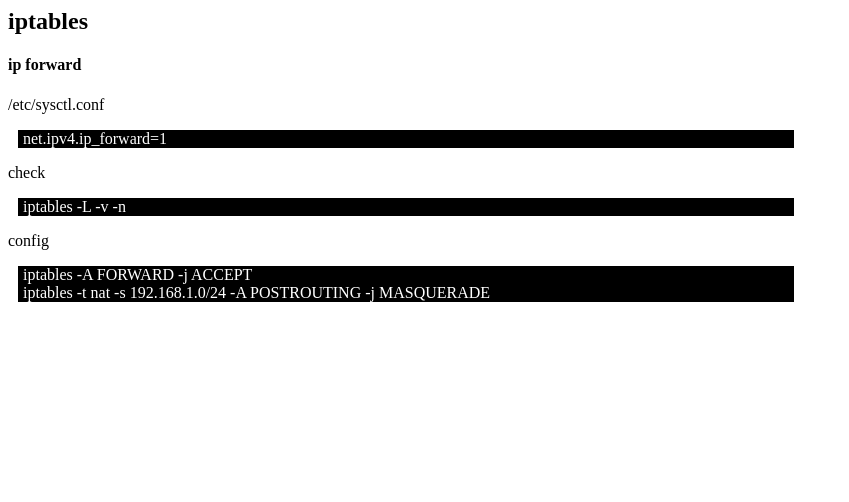
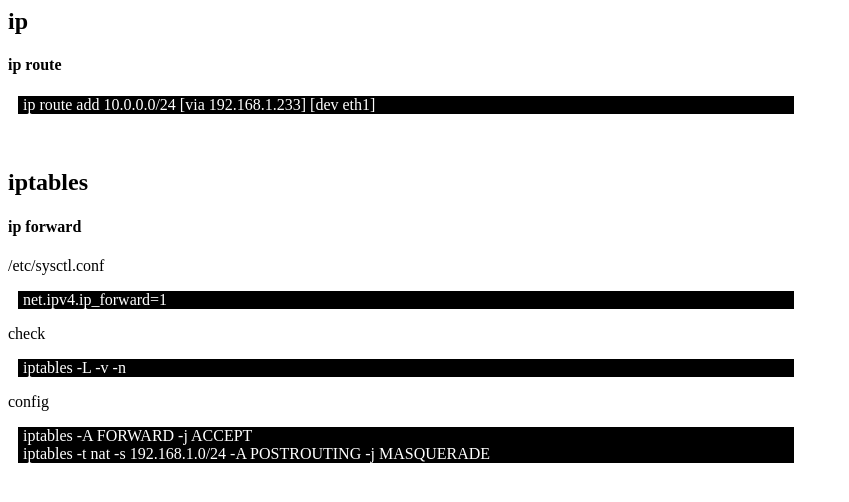
Before and after one commit to czarsir/sir, a Jekyll site: the page built from _posts/system/os/2023-04-20-ip_basic.html, in a window 1280 px wide. Shown: the top 502 px of the page, without its empty margins (0-849 px from the left). Built offline with Jekyll 4.4.1, drawn with Linux system fonts in a browser that asks for light colours.

Commit message:
[ip] ip route

```diff
--- a/_posts/system/os/2023-04-20-ip_basic.html
+++ b/_posts/system/os/2023-04-20-ip_basic.html
@@ -5,9 +5,20 @@ layout: addins
 ---
 <h1 id="ttl" hidden>{{ page.title }}</h1>
 
+<h2>ip</h2>
+
+<h4>ip route</h4>
+
+<div class="cmd">ip route add 10.0.0.0/24 [via 192.168.1.233] [dev eth1]</div>
+
+
+
+<br><br>
+
 <h2>iptables</h2>
 
 <h4>ip forward</h4>
+
 <p>/etc/sysctl.conf</p>
 <div class="cmd">net.ipv4.ip_forward=1</div>
 <p>check</p>
```
